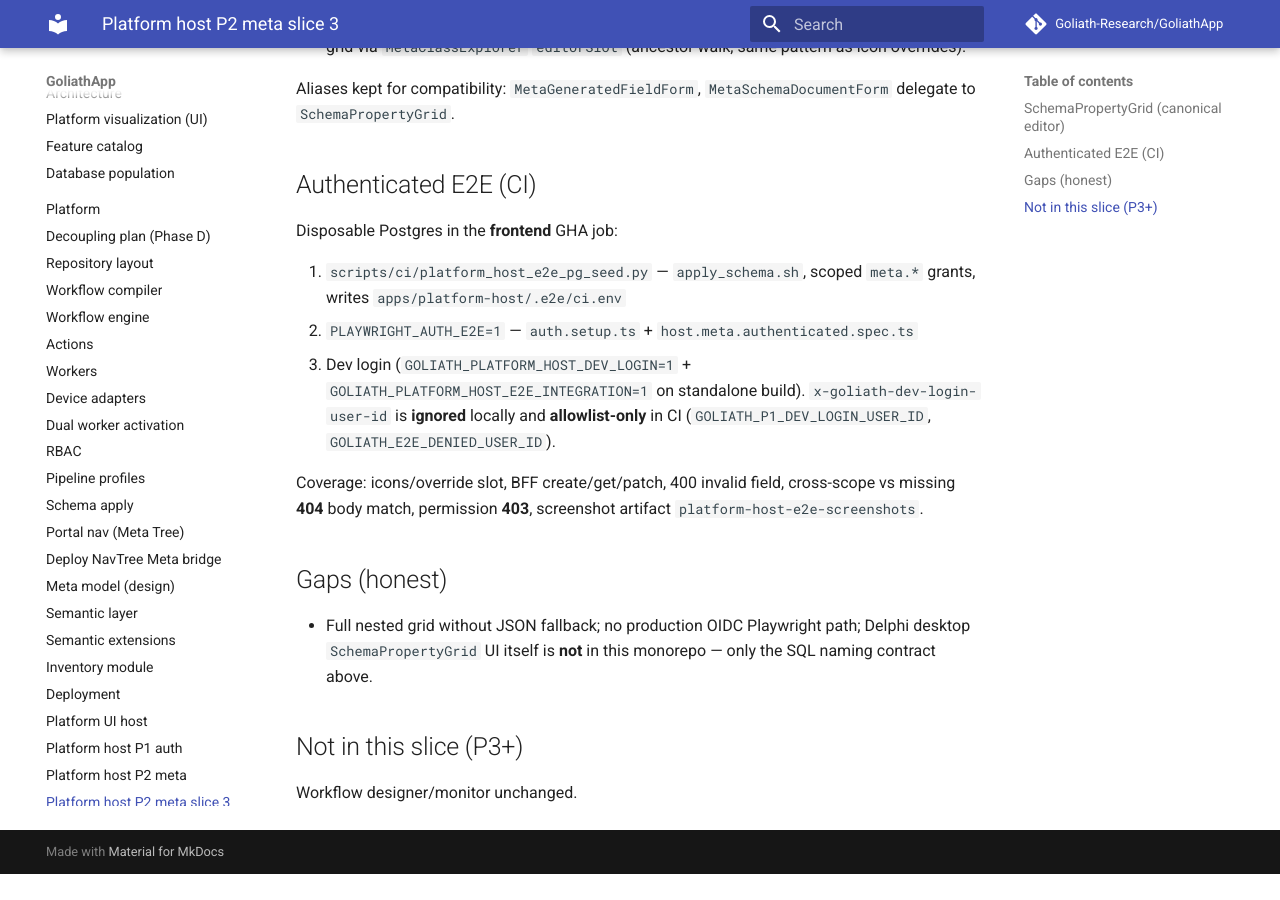
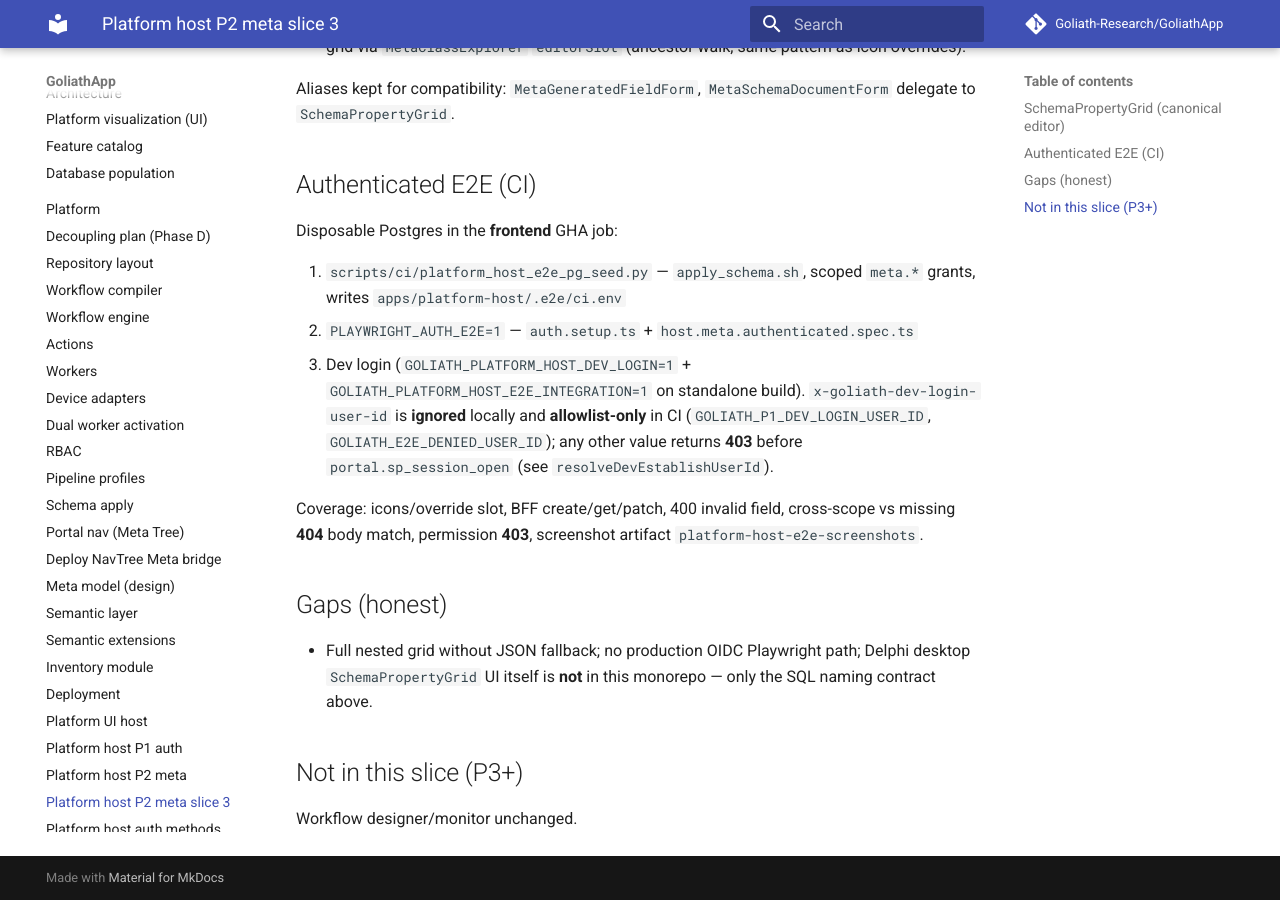
Before and after one commit to Goliath-Research/GoliathApp, an MkDocs documentation site: the page built from docs/deploy/platform-host-p2-meta-slice3.md, in a window 1280 px wide and 900 px high, scrolled down 675 px. Built offline with MkDocs 1.6.1 and Material for MkDocs 9.7.7, drawn with Linux system fonts in a browser that asks for light colours; comment, search, counter and statistics services are not loaded; before the commit the page ends 1549 px from its top, so only the background shows below that.

Commit message:
docs: document dev-establish user allowlist
Co-authored-by: David Izada Rodriguez <davidizadar@GoliathResearch.com>

```diff
--- a/docs/deploy/platform-host-p2-meta-slice3.md
+++ b/docs/deploy/platform-host-p2-meta-slice3.md
@@ -25,7 +25,7 @@ Disposable Postgres in the **frontend** GHA job:
 
 1. `scripts/ci/platform_host_e2e_pg_seed.py` — `apply_schema.sh`, scoped `meta.*` grants, writes `apps/platform-host/.e2e/ci.env`
 2. `PLAYWRIGHT_AUTH_E2E=1` — `auth.setup.ts` + `host.meta.authenticated.spec.ts`
-3. Dev login (`GOLIATH_PLATFORM_HOST_DEV_LOGIN=1` + `GOLIATH_PLATFORM_HOST_E2E_INTEGRATION=1` on standalone build). `x-goliath-dev-login-user-id` is **ignored** locally and **allowlist-only** in CI (`GOLIATH_P1_DEV_LOGIN_USER_ID`, `GOLIATH_E2E_DENIED_USER_ID`).
+3. Dev login (`GOLIATH_PLATFORM_HOST_DEV_LOGIN=1` + `GOLIATH_PLATFORM_HOST_E2E_INTEGRATION=1` on standalone build). `x-goliath-dev-login-user-id` is **ignored** locally and **allowlist-only** in CI (`GOLIATH_P1_DEV_LOGIN_USER_ID`, `GOLIATH_E2E_DENIED_USER_ID`); any other value returns **403** before `portal.sp_session_open` (see `resolveDevEstablishUserId`).
 
 Coverage: icons/override slot, BFF create/get/patch, 400 invalid field, cross-scope vs missing **404** body match, permission **403**, screenshot artifact `platform-host-e2e-screenshots`.
 
```
